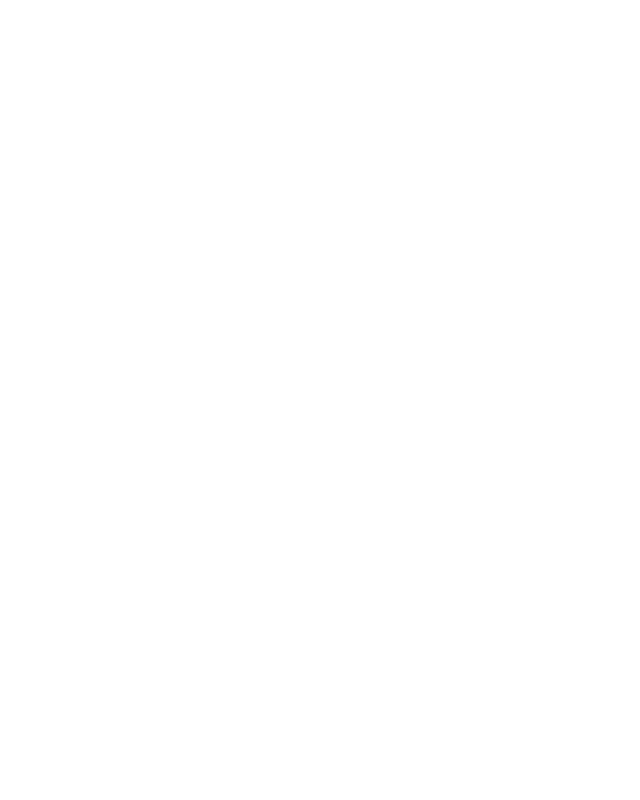
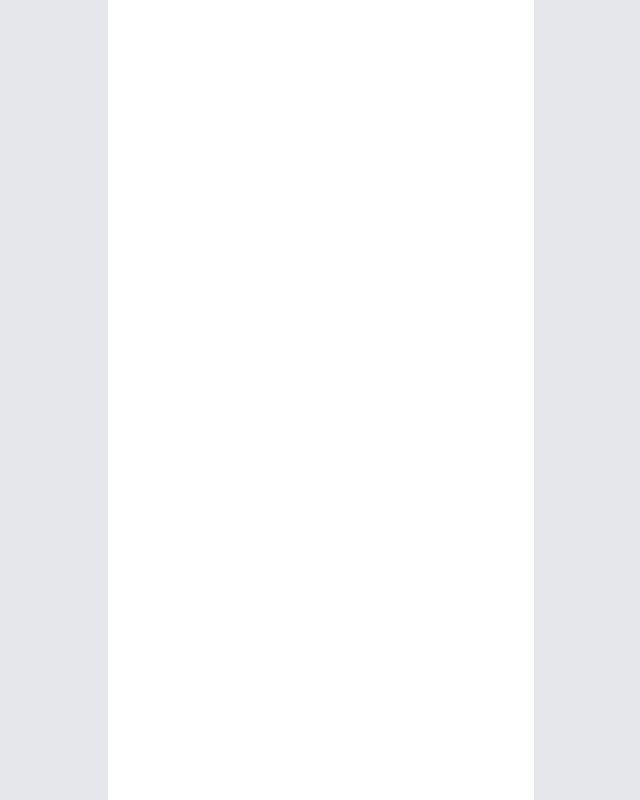
Before and after one commit to ocirede/LinkedIn-clone-full-stack, a React (Vite) app in the folder client/: page /home in a window 1280 px wide. Shown: the whole page, without its empty margins (319-959 px from the left). Built offline with nearby package versions, Linux system fonts and the light colour scheme.

Commit message:
dividing home page

```diff
--- a/client/src/App.jsx
+++ b/client/src/App.jsx
@@ -1,16 +1,23 @@
-import { useState } from 'react'
-import reactLogo from './assets/react.svg'
-import viteLogo from '/vite.svg'
-import './App.css'
-
+import "./App.css";
+import { BrowserRouter, Routes, Route } from "react-router-dom";
+import SignIn from "./pages/SignIn";
+import SignUp from "./pages/SignUp";
+import HomePage from "./pages/HomePage";
 function App() {
-  const [count, setCount] = useState(0)
-
   return (
     <>
-
+      <BrowserRouter>
+        {/* <UserContextProvider>
+          <PostContextProvider> */}
+            <Routes>
+              <Route path="/signin" element={<SignIn />} />
+              <Route path="/" element={<SignUp />} />
+              <Route path="/home" element={<HomePage />} />
+            </Routes>
+          {/* </PostContextProvider>
+        </UserContextProvider> */}
+      </BrowserRouter>
     </>
-  )
+  );
 }
-
-export default App
+export default App;
--- /dev/null
+++ b/client/src/pages/HomePage.jsx
@@ -0,0 +1,19 @@
+import React from 'react'
+
+export default function HomePage() {
+  return (
+    <>
+    <div className="flex h-screen">
+            <div className="hidden xl:block w-2/6 p-4 bg-gray-200">
+
+            </div>
+            <div className="flex-1 p-4 w-2/6">
+
+            </div>
+            <div className="hidden xl:block w-2/6 p-4 bg-gray-200 -z-10">
+
+            </div>
+            </div>
+    </>
+  )
+}
--- /dev/null
+++ b/client/src/pages/SignIn.jsx
@@ -0,0 +1,7 @@
+import React from 'react'
+
+export default function SignIn() {
+  return (
+    <div>SignIn</div>
+  )
+}
--- /dev/null
+++ b/client/src/pages/SignUp.jsx
@@ -0,0 +1,7 @@
+import React from 'react'
+
+export default function SignUp() {
+  return (
+    <div>SignUp</div>
+  )
+}
```
Also changed, not shown: client/src/components/Sidebar1.jsx (added).
